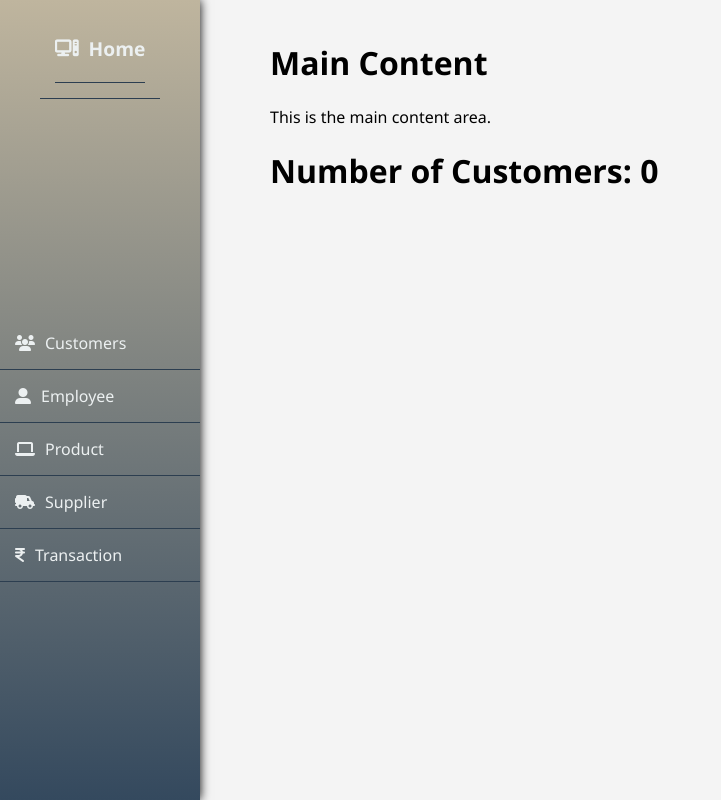
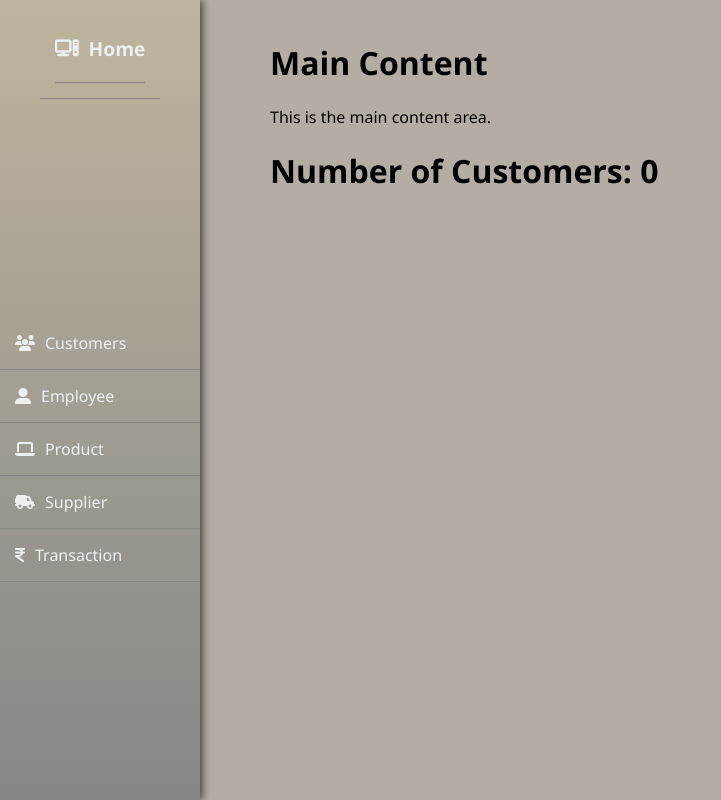
Before and after one commit to Shree3007/ComputerSalesManagement, a PHP site: page /components/home.php in a window 1280 px wide. Shown: the whole page, without its empty margins (0-721 px from the left). Run offline with PHP 8.4, Linux system fonts and the light colour scheme; data that the repository does not hold is empty.

Commit message:
added background color to home page

```diff
--- a/components/home.php
+++ b/components/home.php
@@ -36,8 +36,13 @@ $connection->close();
     <title>Home</title>
     <link rel="stylesheet" href="../styles/Hstyle.css">
     <link rel="stylesheet" href="https://cdnjs.cloudflare.com/ajax/libs/font-awesome/6.5.1/css/all.min.css" integrity="sha512-DTOQO9RWCH3ppGqcWaEA1BIZOC6xxalwEsw9c2QQeAIftl+Vegovlnee1c9QX4TctnWMn13TZye+giMm8e2LwA==" crossorigin="anonymous" referrerpolicy="no-referrer" />
+    <style>
+        body{
+            background-color: #C7B7A1;
+        }
+    </style>
 </head>
-<body>
+<body class="body">
 
     <div id="sidebar"><li>
         <header><a href="home.php">
--- a/scripts/logScript.js
+++ b/scripts/logScript.js
@@ -4,7 +4,7 @@ function func(){
 	var pass = document.getElementById('l2').value
 	if(email == 'shree@gmail.com' && pass == '123'){
 		alert("successful")
-		window.location = "home.php"
+		window.location = "./components/home.php"
 	}
 	else{
 		alert("invalid entry")
--- a/styles/Hstyle.css
+++ b/styles/Hstyle.css
@@ -8,7 +8,7 @@ body {
 #sidebar {
     width: 60px;
     height: 100vh;
-    background: linear-gradient(to bottom, #BFB59E, #34495e);
+    background: linear-gradient(to bottom, #BFB59E, #858786);
     color: #ecf0f1;
     transition: width 0.3s;
     overflow-x: hidden;
@@ -29,7 +29,7 @@ body {
     text-align: center;
     font-size: 1.2em;
     font-weight: bold;
-    border-bottom: 1px solid #2c3e50;
+    border-bottom: 1px solid #858786;
     white-space: nowrap;
     overflow: hidden;
     text-overflow: ellipsis;
@@ -47,13 +47,13 @@ body {
     display: flex;
     align-items: center;
     padding: 15px;
-    border-bottom: 1px solid #2c3e50;
+    border-bottom: 1px solid #858786;
     transition: background-color 0.3s;
     overflow: hidden;
 }
 
 #sidebar li:hover {
-    background-color: #2c3e50;
+    background-color: #858786;
 }
 
 #sidebar li a {
@@ -89,3 +89,9 @@ body {
 #sidebar:hover + #content {
     margin-left: 250px; /* Adjust the width to match the sidebar width on hover */
 }
+.body{
+    background-image: url;
+    background-repeat: no-repeat;
+    background-size: cover;
+    background-color: #B4ADA3;
+}
```
Also changed, not shown: components/employee.php (+4 -4 lines).
